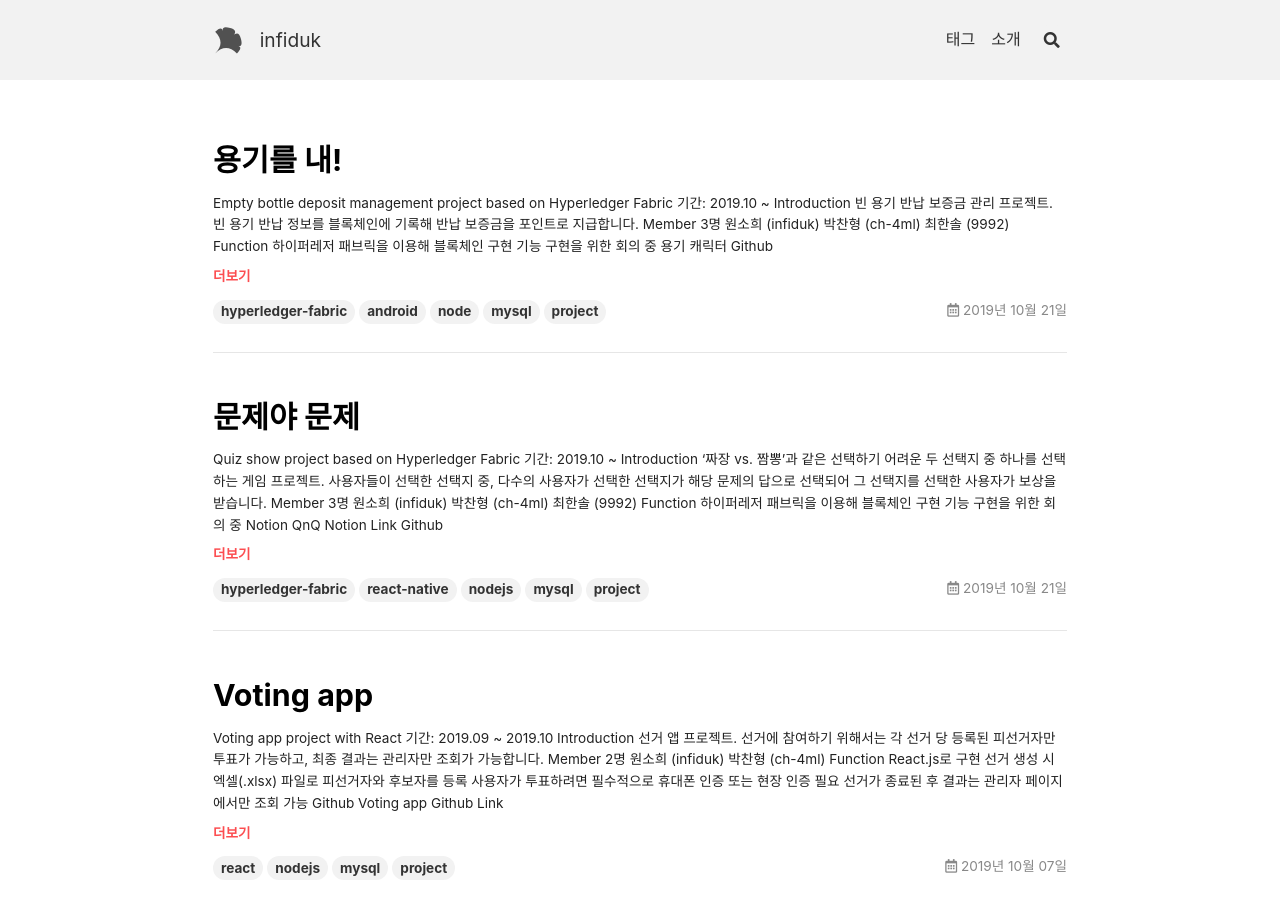
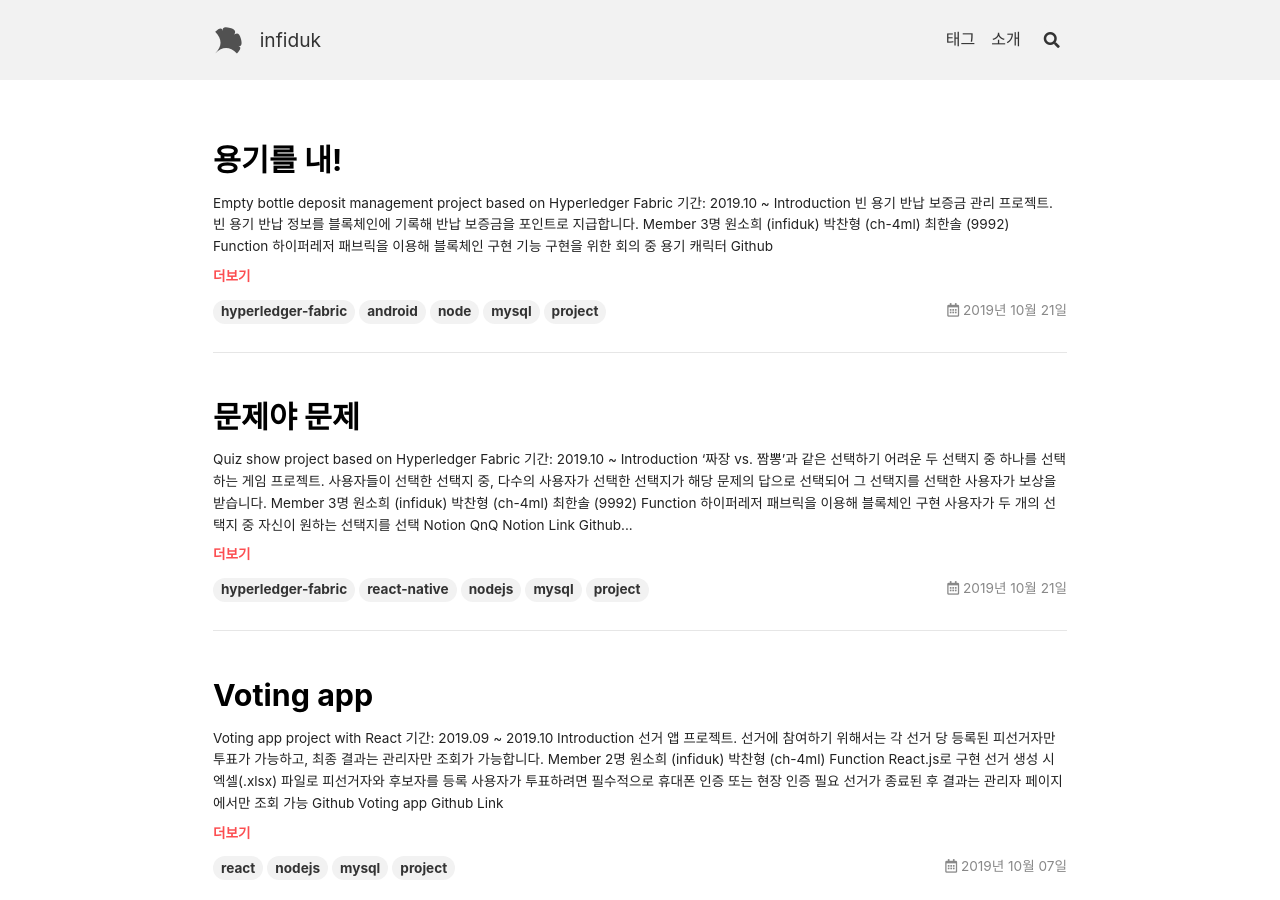
Before and after one commit to infiduk/infiduk.github.io, a Jekyll site: the page built from index.html, in a window 1280 px wide and 900 px high. Built offline with Jekyll 4.4.1, drawn with Linux system fonts in a browser that asks for light colours; nearby versions of some CDN libraries; the list of posts is cut into pages by our own code.

Commit message:
update posts ...

```diff
--- a/_posts/2019-10-21-qnq.md
+++ b/_posts/2019-10-21-qnq.md
@@ -19,9 +19,10 @@
 
 ## Function
 하이퍼레저 패브릭을 이용해 블록체인 구현
-<br />기능 구현을 위한 회의 중
+<br />사용자가 두 개의 선택지 중 자신이 원하는 선택지를 선택
 
 ## Notion
 [QnQ Notion Link](https://www.notion.so/ilovekakao/QnQ-5005e961e4bf4a7ca1021eb32a439e8a)
 
 ## Github
+[QnQ Github Link](https://github.com/infiduk/qnq-front)
```
Also changed, not shown: about.md (+7 -3 lines).
